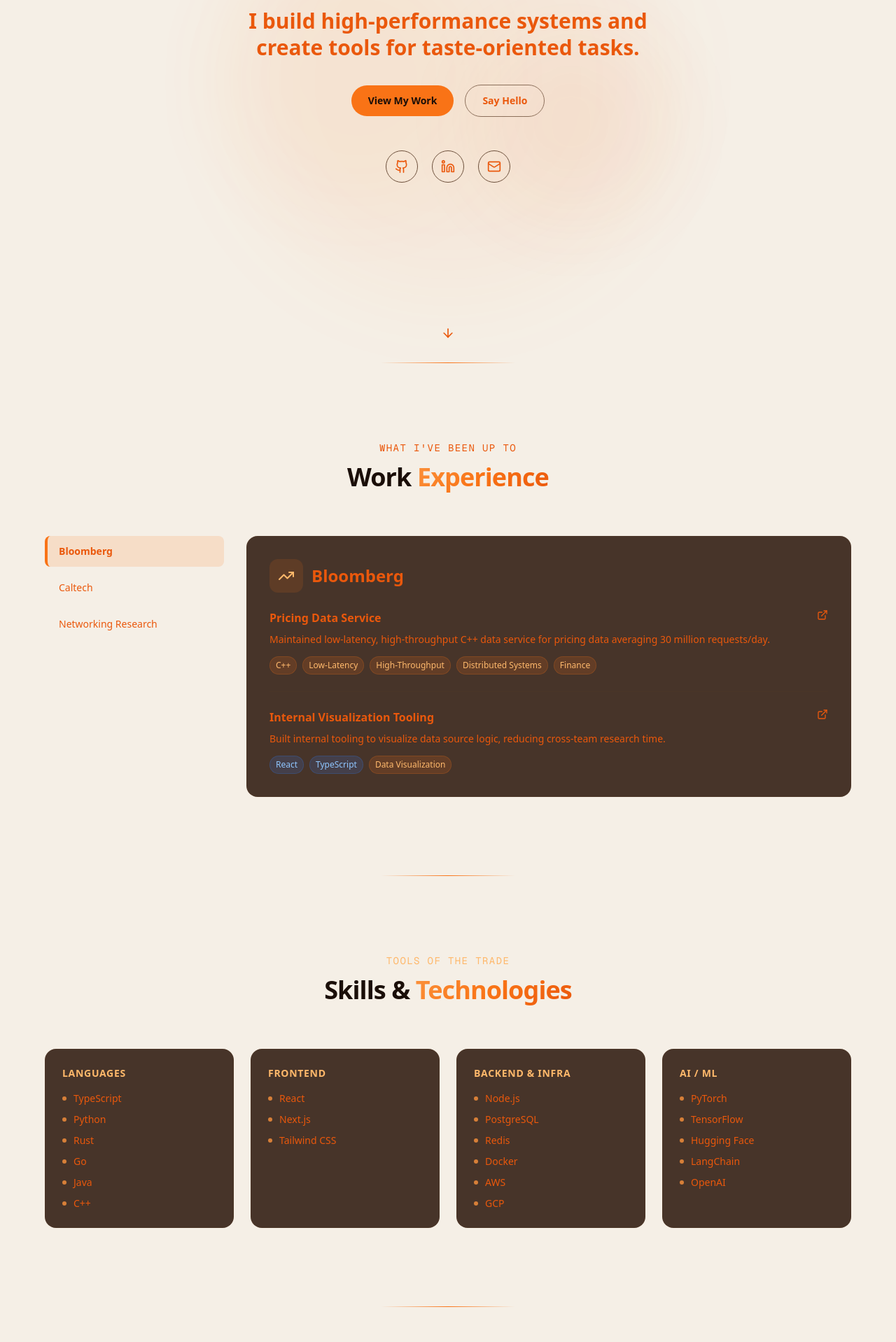
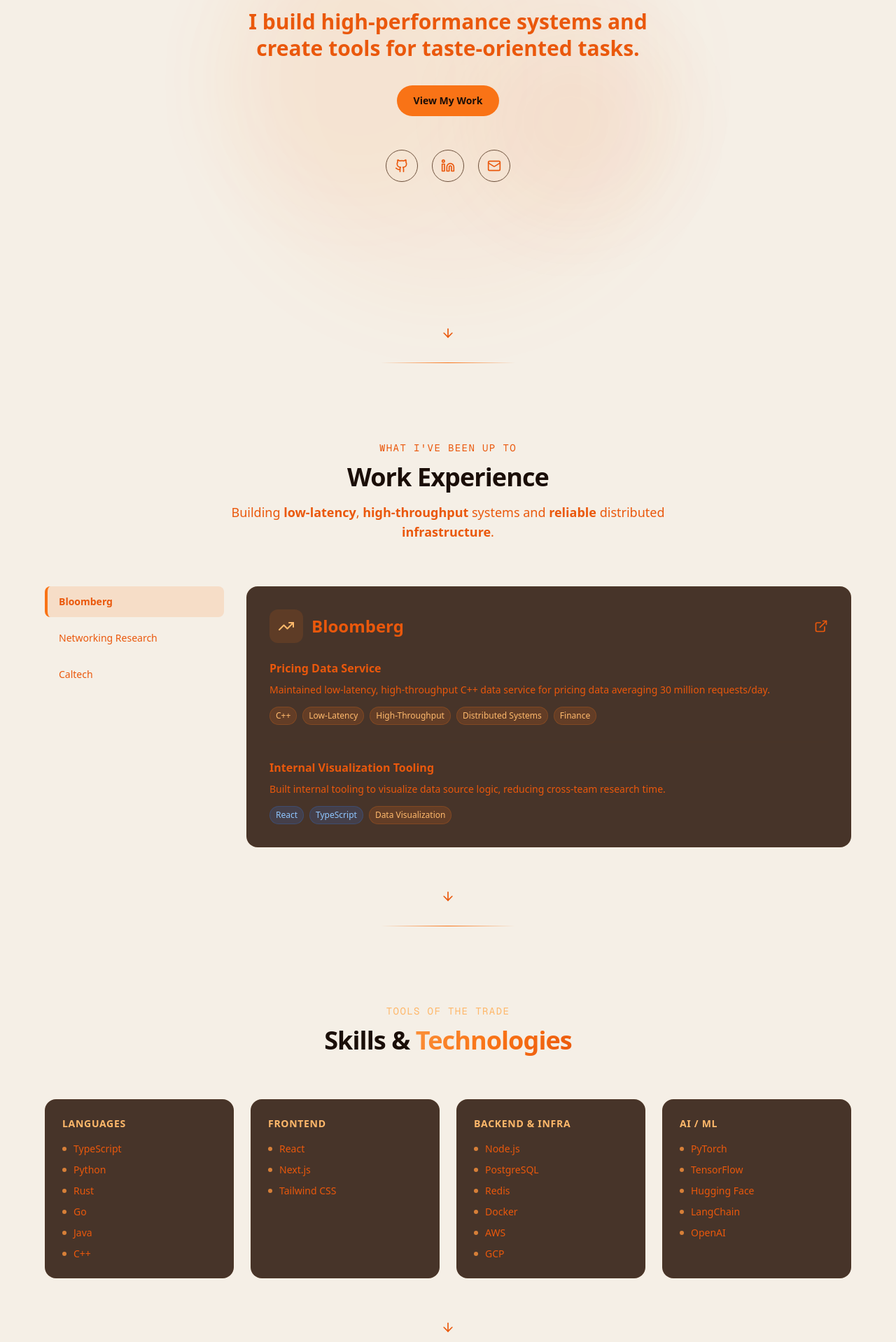
Before and after one commit to m-skaan/musk2an, a Next.js app: page / in a window 1280 px wide. Shown: the part 282-2200 px from the top of the page at 70% size. Built offline with nearby package versions, Linux system fonts and the light colour scheme.

Commit message:
consistent styling

```diff
--- a/src/components/Hero.tsx
+++ b/src/components/Hero.tsx
@@ -53,19 +53,13 @@ export default function Hero() {
           initial={{ opacity: 0, y: 20 }}
           animate={{ opacity: 1, y: 0 }}
           transition={{ duration: 0.8, delay: 0.9 }}
-          className="flex items-center justify-center gap-4 mb-12"
+          className="flex items-center justify-center mb-12"
         >
           <a
             href="#projects"
             className="px-6 py-3 rounded-full bg-orange-500 text-zinc-950 font-semibold text-sm hover:bg-orange-400 transition-all duration-200 hover:shadow-lg hover:shadow-orange-500/25"
           >
             View My Work
-          </a>
-          <a
-            href="#contact"
-            className="px-6 py-3 rounded-full border border-zinc-500 text-orange-600 font-semibold text-sm hover:border-orange-500/70 hover:text-orange-300 transition-all duration-200"
-          >
-            Say Hello
           </a>
         </motion.div>
 
@@ -101,12 +95,14 @@ export default function Hero() {
         transition={{ delay: 1.5 }}
         className="absolute bottom-6 left-1/2 z-10 -translate-x-1/2 md:bottom-8"
       >
-        <motion.div
-          animate={{ y: [0, 8, 0] }}
-          transition={{ duration: 2, repeat: Infinity }}
-        >
-          <ArrowDown size={20} className="text-orange-600" />
-        </motion.div>
+        <a href="#projects" className="cursor-pointer">
+          <motion.div
+            animate={{ y: [0, 8, 0] }}
+            transition={{ duration: 2, repeat: Infinity }}
+          >
+            <ArrowDown size={20} className="text-orange-600 hover:text-orange-400 transition-colors" />
+          </motion.div>
+        </a>
       </motion.div>
     </section>
   );
--- a/src/components/Navbar.tsx
+++ b/src/components/Navbar.tsx
@@ -23,7 +23,7 @@ export default function Navbar() {
     >
       <div className="max-w-6xl mx-auto flex items-center justify-between px-6 py-4">
         <a href="#" className="text-xl font-bold tracking-tight text-orange-600">
-          <span className="gradient-text">m.</span>
+          <span className="gradient-text">musk2an.com</span>
         </a>
 
         {/* Desktop */}
--- a/src/components/ProjectCards.tsx
+++ b/src/components/ProjectCards.tsx
@@ -2,7 +2,7 @@
 
 import { useState } from "react";
 import { motion } from "framer-motion";
-import { ExternalLink, TrendingUp, FlaskConical, Folder, BookOpen } from "lucide-react";
+import { ExternalLink, TrendingUp, FlaskConical, Folder, BookOpen, ArrowDown } from "lucide-react";
 
 interface ResearchItem {
   title: string;
@@ -29,13 +29,11 @@ const bloombergItems: ResearchItem[] = [
   {
     title: "Pricing Data Service",
     description: "Maintained low-latency, high-throughput C++ data service for pricing data averaging 30 million requests/day.",
-    link: "https://www.bloomberg.com",
     tags: ["C++", "Low-Latency", "High-Throughput", "Distributed Systems", "Finance"],
   },
   {
     title: "Internal Visualization Tooling",
     description: "Built internal tooling to visualize data source logic, reducing cross-team research time.",
-    link: "https://www.bloomberg.com",
     tags: ["React", "TypeScript", "Data Visualization"],
   },
 ];
@@ -130,15 +128,15 @@ export default function ProjectCards() {
 
   const tabs = [
     { id: "bloomberg", label: "Bloomberg"},
+    { id: "networking", label: "Networking Research"},
     { id: "caltech", label: "Caltech"},
-    { id: "networking", label: "Networking Research"},
   ];
 
   return (
     <section id="projects" className="relative py-28 px-6">
       <div className="absolute top-0 left-1/2 -translate-x-1/2 w-48 h-px orange-line" />
 
-      <div className="max-w-6xl mx-auto">
+      <div className="max-w-6xl mx-auto relative">
         {/* Section Header */}
         <motion.div
           initial={{ opacity: 0, y: 20 }}
@@ -150,9 +148,12 @@ export default function ProjectCards() {
           <p className="text-orange-600 font-mono text-sm tracking-widest uppercase mb-3">
             What I&apos;ve been up to
           </p>
-          <h2 className="text-3xl md:text-4xl font-bold tracking-tight">
-            Work <span className="gradient-text">Experience</span>
+          <h2 className="text-3xl md:text-4xl font-bold tracking-tight mb-4">
+            <span className="text-zinc-950">Work Experience</span>
           </h2>
+          <p className="text-orange-600 text-lg max-w-2xl mx-auto">
+            Building <span className="font-semibold">low-latency</span>, <span className="font-semibold">high-throughput</span> systems and <span className="font-semibold">reliable</span> distributed <span className="font-semibold">infrastructure</span>.
+          </p>
         </motion.div>
 
         {/* Tabbed Interface */}
@@ -193,6 +194,14 @@ export default function ProjectCards() {
                     <TrendingUp size={24} />
                   </div>
                   <h3 className="text-2xl font-bold text-orange-600">Bloomberg</h3>
+                  <a
+                    href="https://www.bloomberg.com"
+                    target="_blank"
+                    rel="noopener noreferrer"
+                    className="text-orange-600 hover:text-orange-400 transition-colors ml-auto"
+                  >
+                    <ExternalLink size={20} />
+                  </a>
                 </div>
                 <div className="space-y-6">
                   {bloombergItems.map((item, i) => (
@@ -417,7 +426,25 @@ export default function ProjectCards() {
             )}
           </div>
         </div>
+
       </div>
+
+      {/* Scroll indicator */}
+      <motion.div
+        initial={{ opacity: 0 }}
+        animate={{ opacity: 1 }}
+        transition={{ delay: 0.5 }}
+        className="absolute bottom-6 left-1/2 -translate-x-1/2 md:bottom-8"
+      >
+        <a href="#skills" className="cursor-pointer">
+          <motion.div
+            animate={{ y: [0, 8, 0] }}
+            transition={{ duration: 2, repeat: Infinity }}
+          >
+            <ArrowDown size={20} className="text-orange-600 hover:text-orange-400 transition-colors" />
+          </motion.div>
+        </a>
+      </motion.div>
     </section>
   );
 }
--- a/src/components/Skills.tsx
+++ b/src/components/Skills.tsx
@@ -1,6 +1,7 @@
 "use client";
 
 import { motion } from "framer-motion";
+import { ArrowDown } from "lucide-react";
 
 const skillCategories = [
   {
@@ -70,6 +71,23 @@ export default function Skills() {
           ))}
         </div>
       </div>
+
+      {/* Scroll indicator */}
+      <motion.div
+        initial={{ opacity: 0 }}
+        animate={{ opacity: 1 }}
+        transition={{ delay: 0.5 }}
+        className="absolute bottom-6 left-1/2 -translate-x-1/2 md:bottom-8"
+      >
+        <a href="#contact" className="cursor-pointer">
+          <motion.div
+            animate={{ y: [0, 8, 0] }}
+            transition={{ duration: 2, repeat: Infinity }}
+          >
+            <ArrowDown size={20} className="text-orange-600 hover:text-orange-400 transition-colors" />
+          </motion.div>
+        </a>
+      </motion.div>
     </section>
   );
 }
```
